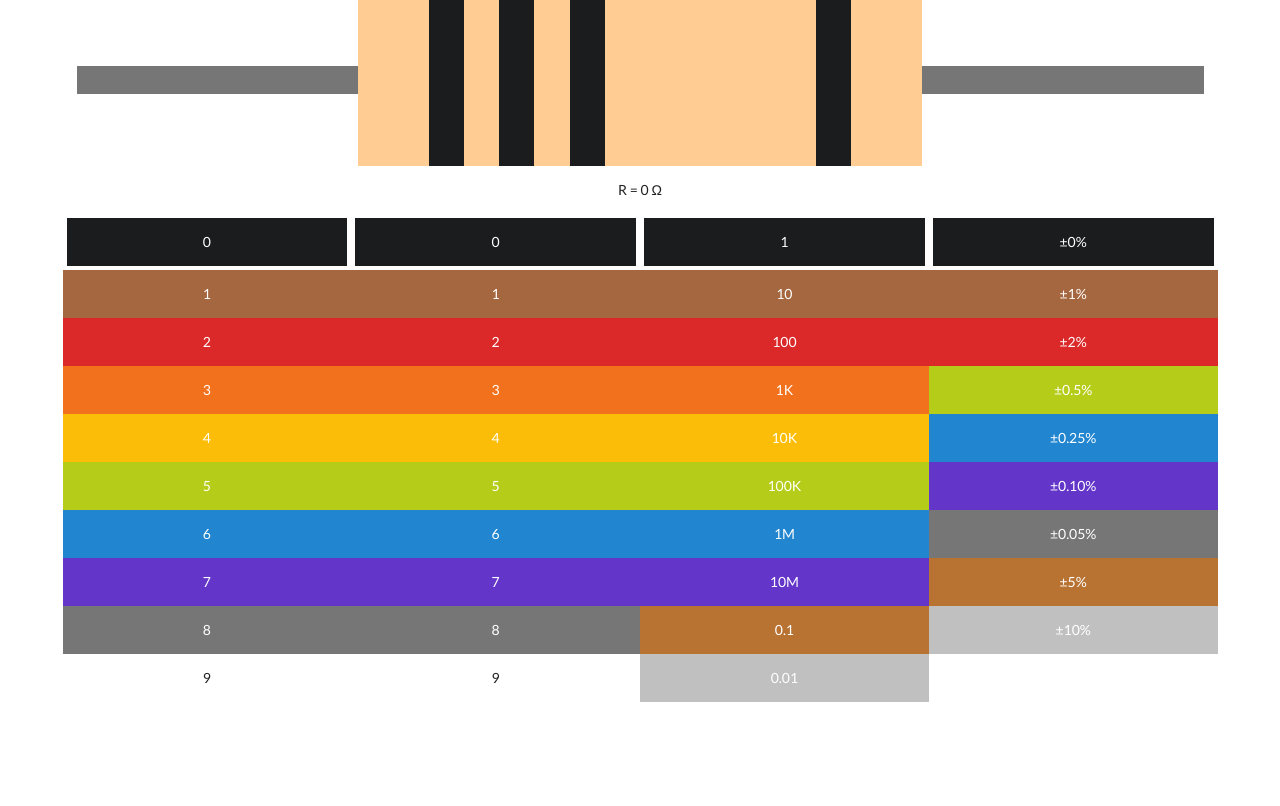
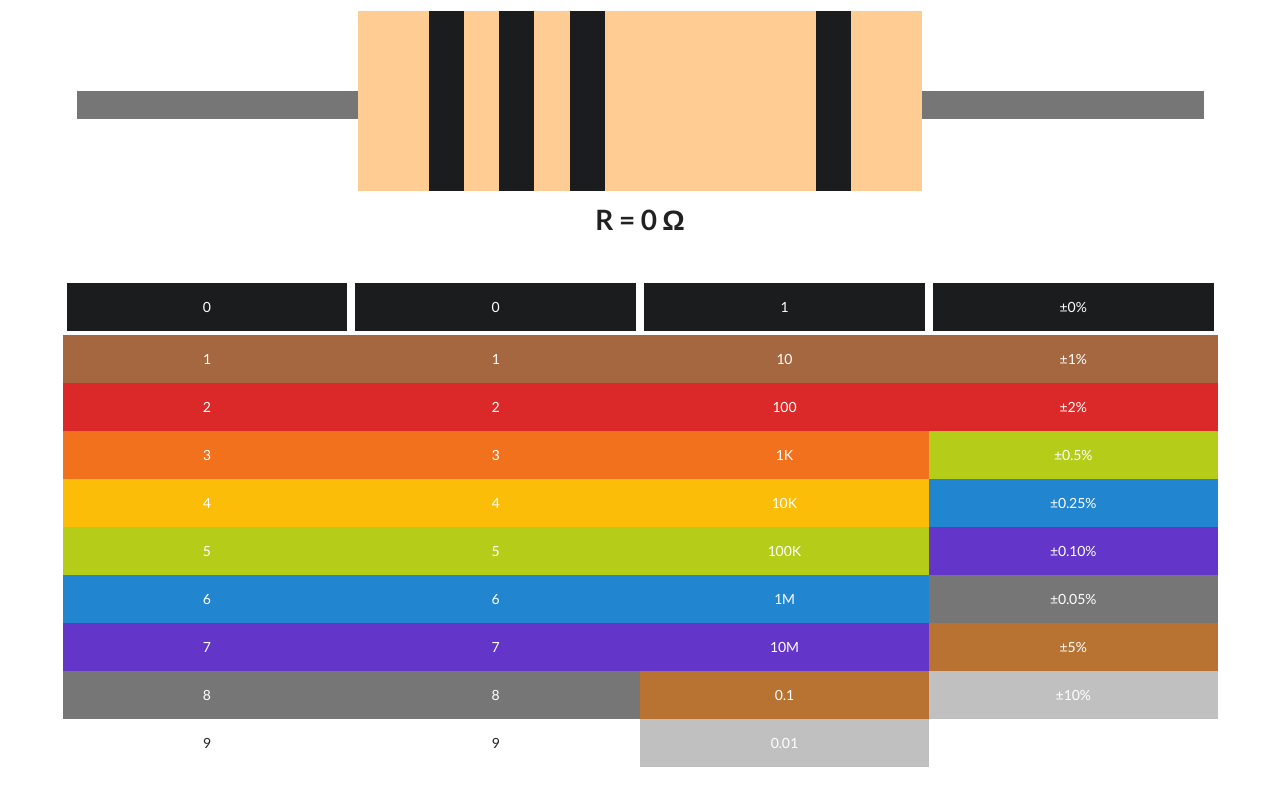
Before and after one commit to BevilKunG/resistor-calculator, a React (Create React App) app: page / in a window 1280 px wide. Shown: the top 806 px of the page. Built offline with nearby package versions, Linux system fonts and the light colour scheme.

Commit message:
add space between header and style resistance text

```diff
--- a/src/components/Resistance.js
+++ b/src/components/Resistance.js
@@ -51,8 +51,12 @@ const Resistance = (props) => {
 
   return (
     <div className="ui grid">
-      <div className="centered row">{`R = ${R.toFixed(point)} ${k>0?'K':''}${m>0?'M':''}Ω ${tol!==0?`±${tol}%`:''}`}</div>
-      {tol!==0&&R>0?<div className="centered row">{`${lowerBound} - ${upperBound}`}</div>:null}
+      <div className="centered row">
+        <div className="ui huge header">{`R = ${R.toFixed(point)} ${k>0?'K':''}${m>0?'M':''}Ω ${tol!==0?`±${tol}%`:''}`}</div>
+      </div>
+      <div className="centered row">
+        <div className="ui medium violet header">{tol!==0&&R>0?<div className="centered row">{`${lowerBound} Ω - ${upperBound} Ω`}</div>:null}</div>
+      </div>
     </div>
   )
 }
--- a/src/components/Resistor.css
+++ b/src/components/Resistor.css
@@ -10,3 +10,7 @@
   height:10px;
   margin-top: 80px;
 }
+
+.ui.grid.container.space{
+  margin-top: 1%;
+}
--- a/src/components/Resistor.js
+++ b/src/components/Resistor.js
@@ -4,7 +4,7 @@ import './Resistor.css';
 
 const Resistor = (props) => {
   return (
-    <div className="ui grid container">
+    <div className="ui grid container space">
       <div className="four wide grey column"></div>
       <div className="eight wide column">
         <div className="ui nine column grid">
```
